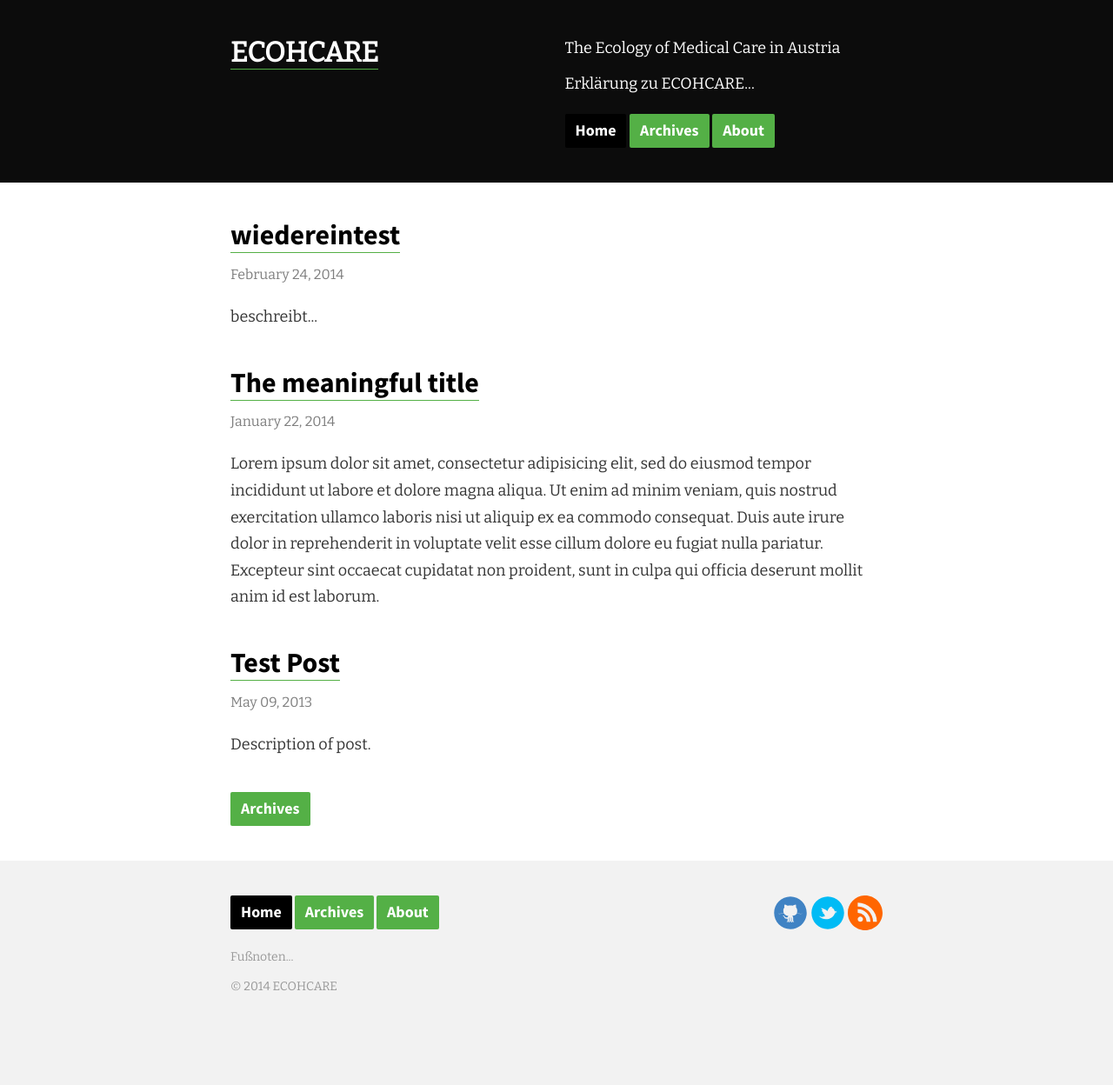
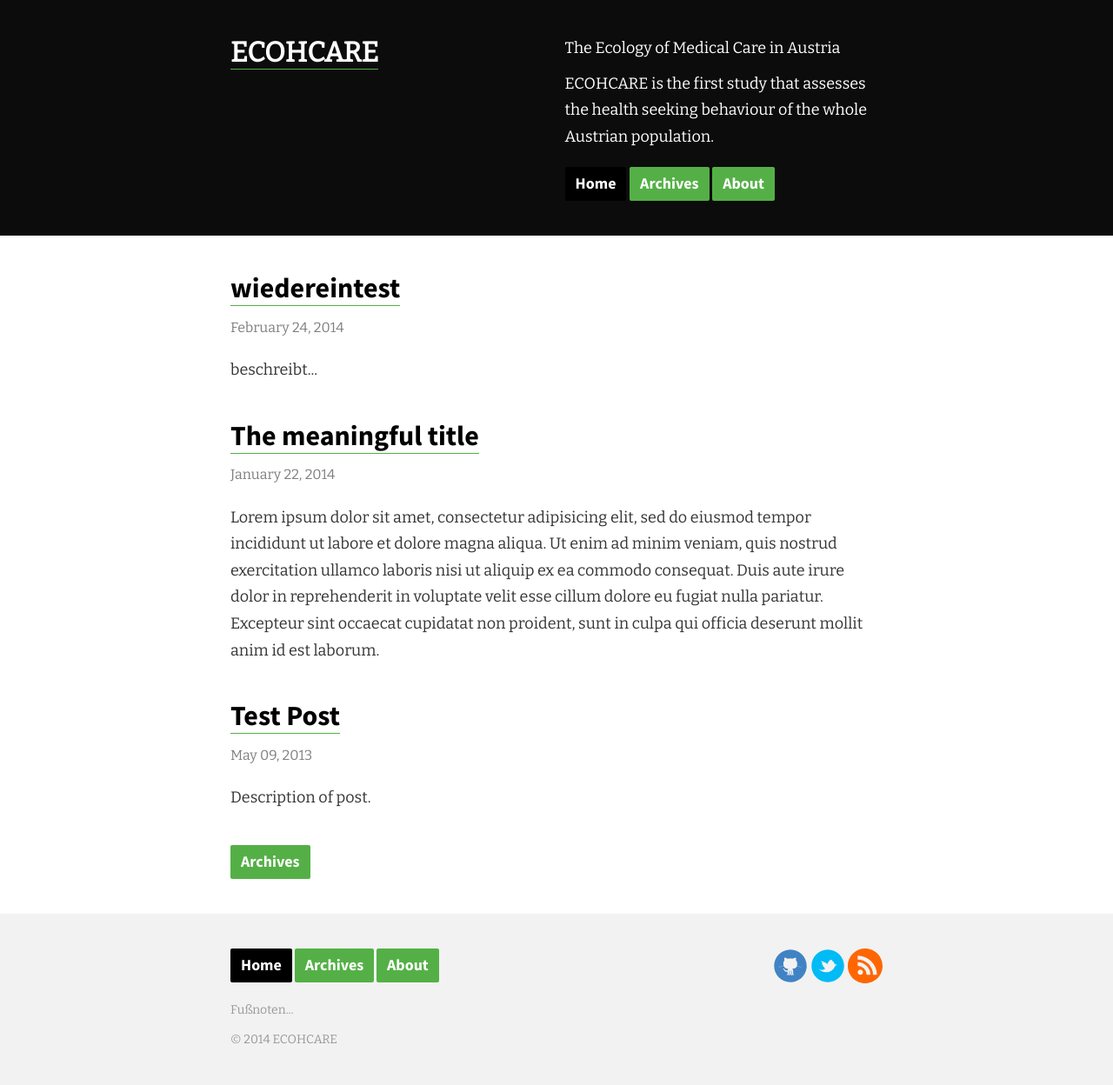
Before and after one commit to ottopichlhoefer/ECOHCARE, a Jekyll site: the page built from index.md, in a window 1280 px wide. Shown: the whole page at 87% size. Built offline with Jekyll 4.4.1, drawn with Linux system fonts in a browser that asks for light colours; Markdown is read by kramdown in place of the engine named in the settings; before the commit the page ends 1187 px from its top, so only the background shows below that.

Commit message:
Erklärung geändert.

```diff
--- a/_config.yml
+++ b/_config.yml
@@ -1,7 +1,7 @@
 title: ECOHCARE
 subtitle: The Ecology of Medical Care in Austria
 desc: The Ecology of Medical Care in Austria
-sub-desc: Erklärung zu ECOHCARE...
+sub-desc: ECOHCARE is the first study that assesses the health seeking behaviour of the whole Austrian population.
 
 disclaimer: Fußnoten...
 
```
